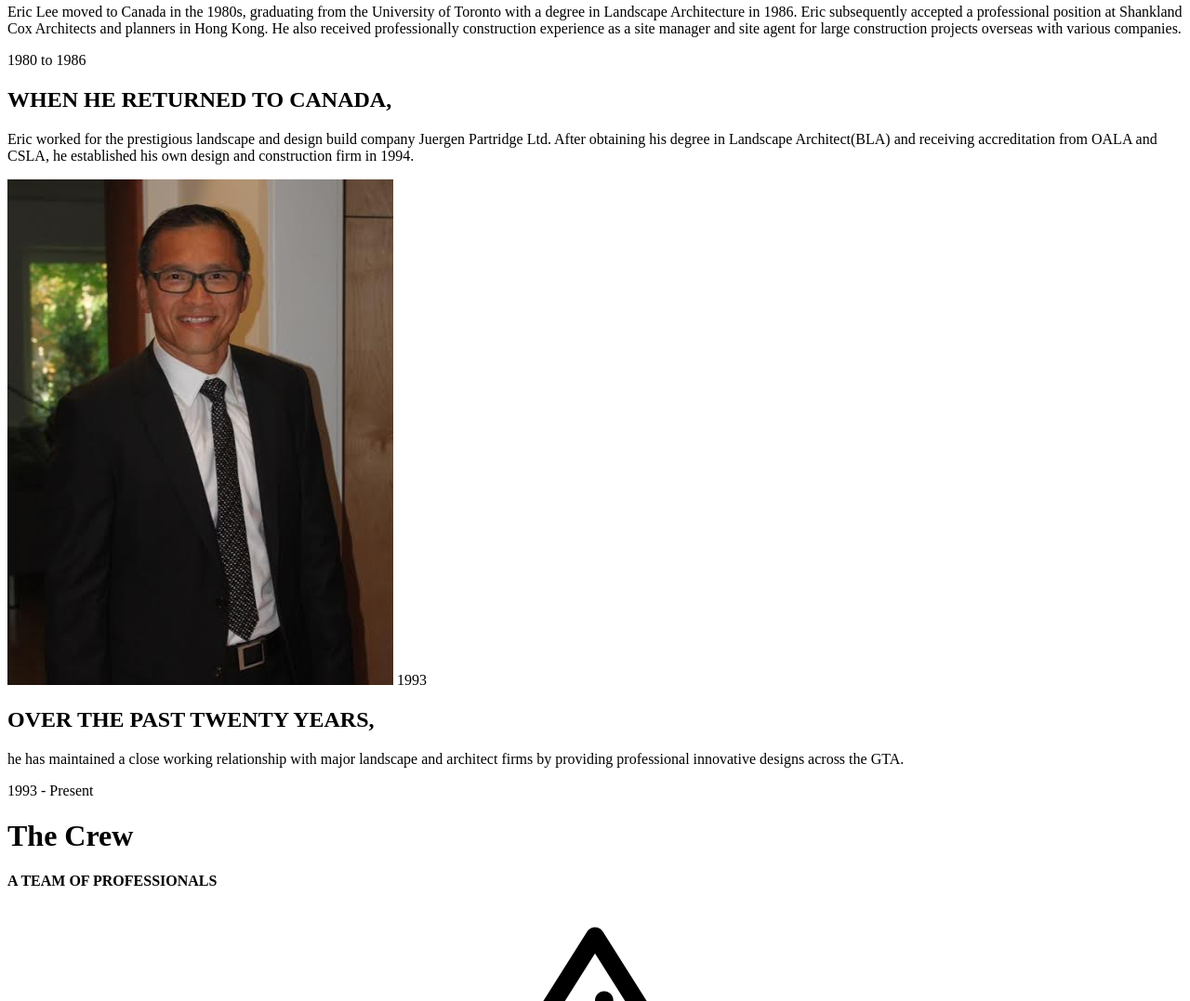
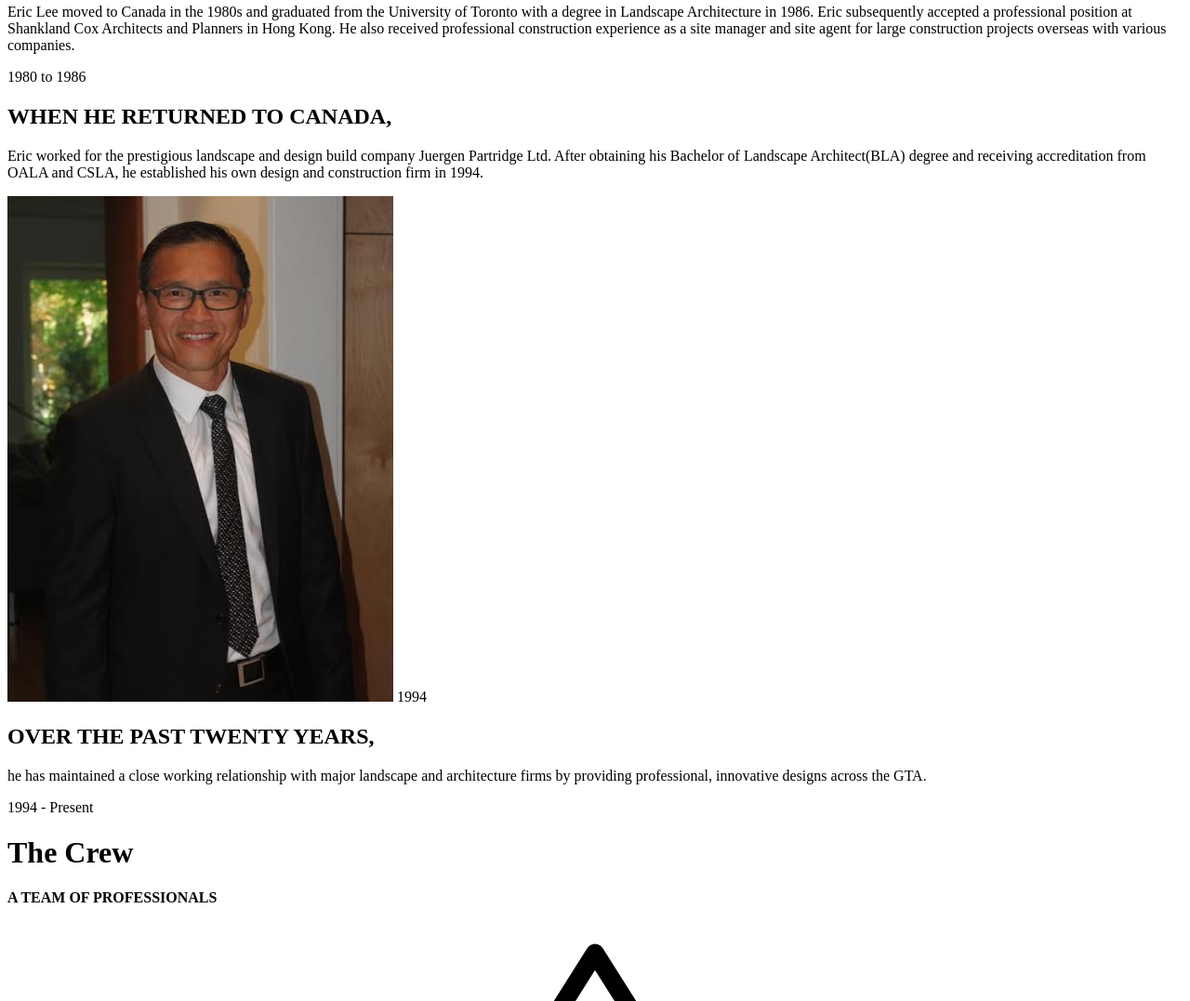
Before and after one commit to JustinSYDE/ZoneS2X, a plain HTML site: page templates/aboutPage/about.html in a window 1280 px wide. Shown: the part 714-1791 px from the top of the page at 93% size. Drawn offline with Linux system fonts and the light colour scheme; files whose address does not match are found by name.

Commit message:
Fixing wording

```diff
--- a/templates/aboutPage/about.html
+++ b/templates/aboutPage/about.html
@@ -18,7 +18,7 @@
                     <div class="cd-timeline-content">
                         <img src="css/img/eric.jpg">
                         <h2>BORN IN HONG KONG,</h2>
-                        <p>Eric Lee moved to Canada in the 1980s, graduating from the University of Toronto with a degree in Landscape Architecture in 1986. Eric subsequently accepted a professional position at Shankland Cox Architects and planners in Hong Kong. He also received professionally construction experience as a site manager and site agent for large construction projects overseas with various companies. </p>
+                        <p>Eric Lee moved to Canada in the 1980s and graduated from the University of Toronto with a degree in Landscape Architecture in 1986. Eric subsequently accepted a professional position at Shankland Cox Architects and Planners in Hong Kong. He also received professional construction experience as a site manager and site agent for large construction projects overseas with various companies. </p>
                         <span class="cd-date">1980 to 1986</span>
                     </div> <!-- cd-timeline-content -->
 
@@ -30,9 +30,9 @@
 
                     <div class="cd-timeline-content">
                         <h2>WHEN HE RETURNED TO CANADA,</h2>
-                        <p>Eric worked for the prestigious landscape and design build company Juergen Partridge Ltd. After obtaining his degree in Landscape Architect(BLA) and receiving accreditation from OALA and CSLA, he established his own design and construction firm in 1994.</p>
+                        <p>Eric worked for the prestigious landscape and design build company Juergen Partridge Ltd. After obtaining his Bachelor of Landscape Architect(BLA) degree and receiving accreditation from OALA and CSLA, he established his own design and construction firm in 1994.</p>
                         <img src="css/img/eric2.jpg">
-                        <span class="cd-date">1993</span>
+                        <span class="cd-date">1994</span>
                     </div> <!-- cd-timeline-content -->
                 </div> <!-- cd-timeline-block -->
 
@@ -42,8 +42,8 @@
 
                     <div class="cd-timeline-content">
                         <h2>OVER THE PAST TWENTY YEARS,</h2>
-                        <p>he has maintained a close working relationship with major landscape and architect firms by providing professional innovative designs across the GTA.</p>
-                        <span class="cd-date">1993 - Present</span>
+                        <p>he has maintained a close working relationship with major landscape and architecture firms by providing professional, innovative designs across the GTA.</p>
+                        <span class="cd-date">1994 - Present</span>
                     </div> <!-- cd-timeline-content -->
                 </div> <!-- cd-timeline-block -->
 
```
Also changed, not shown: templates/frontPage/front.html (+2 -2 lines), templates/hardscapePages/hardscape.html (+2 -2 lines), templates/softscapePages/softscape.html (+2 -2 lines).
